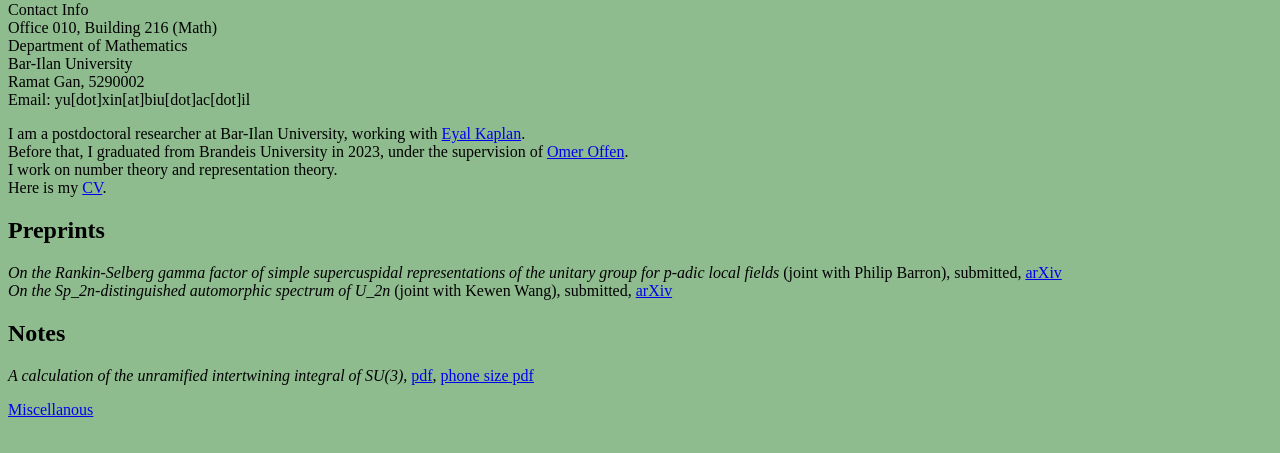
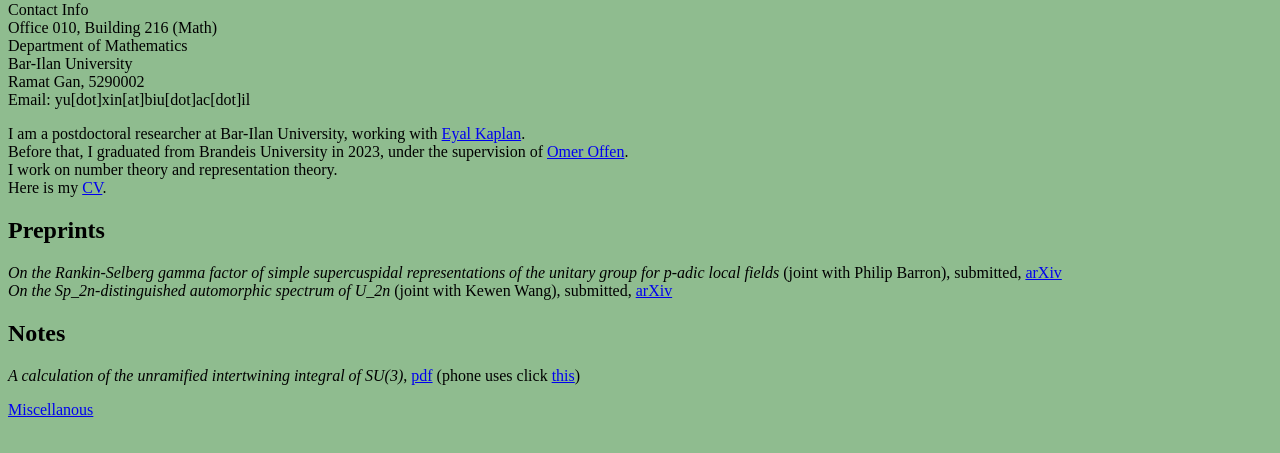
Before and after one commit to yuxin0615/yuxin.github.io, a plain HTML site: page index.html in a window 1280 px wide. Shown: the part 79-532 px from the top of the page. Drawn offline with Linux system fonts and the light colour scheme.

Commit message:
Update index.html

```diff
--- a/index.html
+++ b/index.html
@@ -43,7 +43,7 @@ Here is my <a href="CV_YuXin.pdf">CV</a>.</p>
 
 <p>
 <h2>Notes</h2>
-<em>A calculation of the unramified intertwining integral of SU(3)</em>, <a href="UnrSU3.pdf">pdf</a>, <a href="UnrSU3phone.pdf">phone size pdf</a>
+<em>A calculation of the unramified intertwining integral of SU(3)</em>, <a href="UnrSU3.pdf">pdf</a> (phone uses click <a href="UnrSU3phone.pdf">this</a>)
 </p>
 
 <a href="miscellanous.html">Miscellanous</a>
```
